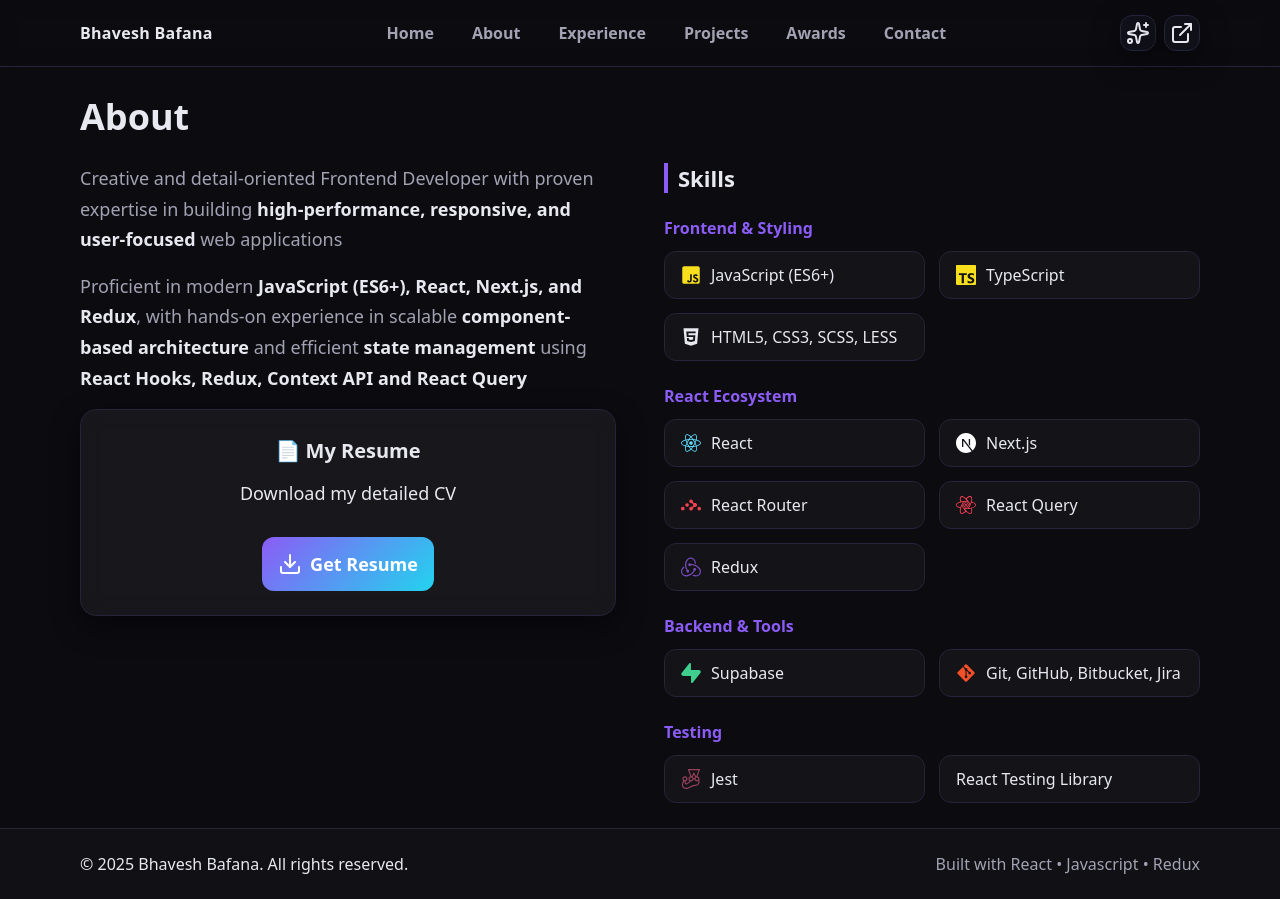
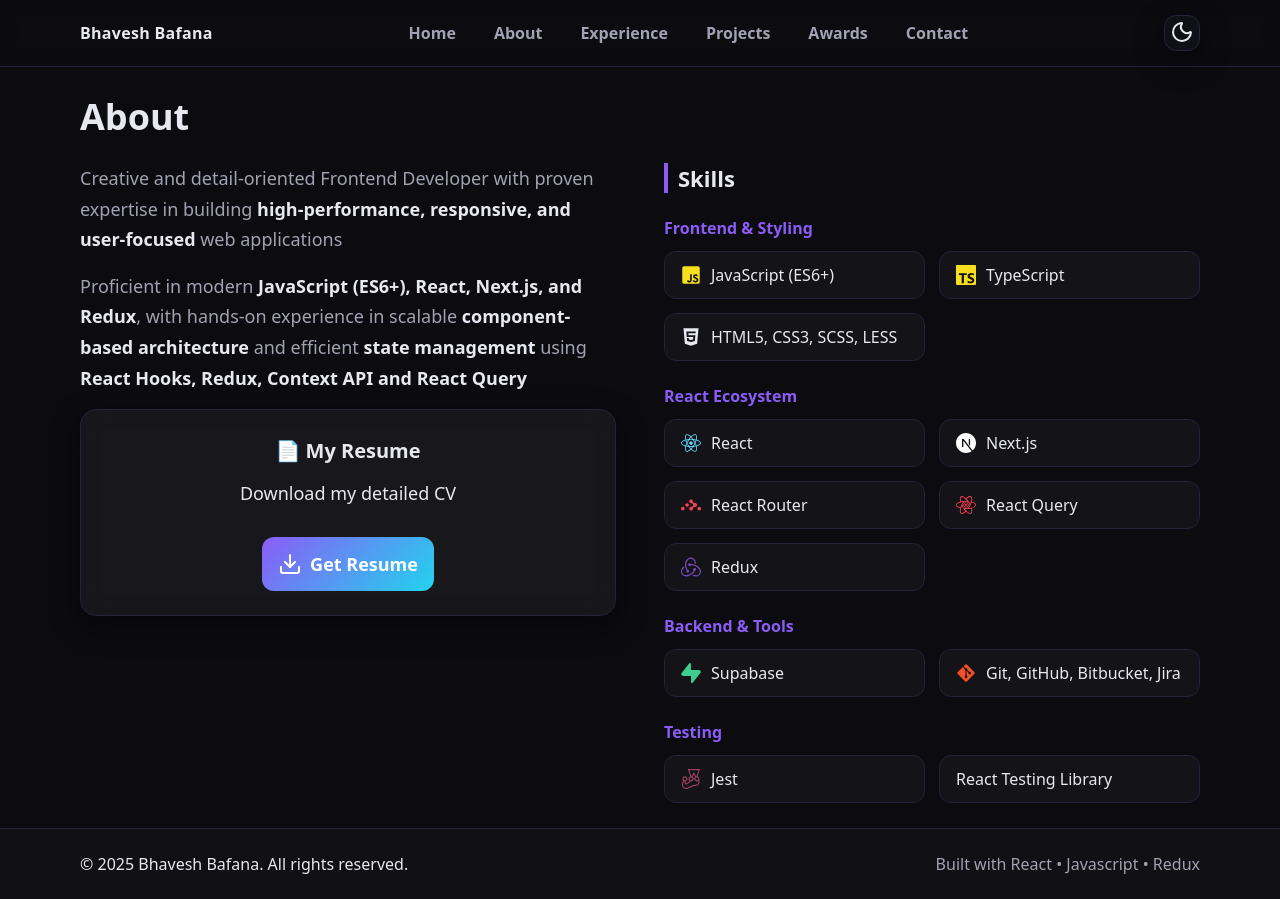
Before and after one commit to Bhavesh210996/Portfolio-Bhavesh_Bafana, a React (Vite) app: page /about in a window 1280 px wide. Built offline with nearby package versions, Linux system fonts and the light colour scheme.

Commit message:
themeToggle changes

```diff
--- a/src/App.css
+++ /dev/null
@@ -1,42 +0,0 @@
-/* #root {
-  max-width: 1280px;
-  margin: 0 auto;
-  padding: 2rem;
-  text-align: center;
-} */
-
-.logo {
-  height: 6em;
-  padding: 1.5em;
-  will-change: filter;
-  transition: filter 300ms;
-}
-.logo:hover {
-  filter: drop-shadow(0 0 2em #646cffaa);
-}
-.logo.react:hover {
-  filter: drop-shadow(0 0 2em #61dafbaa);
-}
-
-@keyframes logo-spin {
-  from {
-    transform: rotate(0deg);
-  }
-  to {
-    transform: rotate(360deg);
-  }
-}
-
-@media (prefers-reduced-motion: no-preference) {
-  a:nth-of-type(2) .logo {
-    animation: logo-spin infinite 20s linear;
-  }
-}
-
-/* .card {
-  padding: 2em;
-} */
-
-.read-the-docs {
-  color: #888;
-}
--- a/src/App.tsx
+++ b/src/App.tsx
@@ -1,5 +1,4 @@
 import { useSelector } from 'react-redux';
-import './App.css'
 import { useEffect } from 'react';
 import { useAccentClass } from './hooks/useAccentClass';
 import { cn } from './utils/helper';
--- a/src/components/Header.tsx
+++ b/src/components/Header.tsx
@@ -5,10 +5,12 @@
 import { Link } from "react-router-dom";
 import { ExternalLink, Rocket, Sparkles } from "lucide-react";
 import { RootState } from "../store/store";
+import { Button } from "./UI/Button";
+import { ThemeToggle } from "./Header/ThemeToggle";
 
 export const Header = () => {
   const dispatch = useDispatch();
-  const { menuOpen } = useSelector((s: RootState) => s.theme);
+  const { menuOpen, theme } = useSelector((s: RootState) => s.theme);
   const accent = useAccentClass();
   return (
     <header className={cn("header", accent)}>
@@ -29,11 +31,10 @@
           ))}
         </nav>
         <div className="header__actions">
-          <button className="iconbtn" onClick={() => dispatch(toggleTheme())}><Sparkles /></button>
-          <button className="iconbtn" onClick={() => dispatch(cycleAccent())}><ExternalLink /></button>
-          <button className="hamburger" onClick={() => dispatch(setMenu(!menuOpen))}>
-            <span /><span /><span />
-          </button>
+
+          <Button className="iconbtn" onClick={() => dispatch(toggleTheme())}><ThemeToggle themeStyle={theme}/></Button>
+          {/* <Button onClick={() => dispatch(cycleAccent())}><ExternalLink /></Button> */}
+          <Button className="hamburger" onClick={() => dispatch(setMenu(!menuOpen))}><span /><span /><span /></Button>
         </div>
       </div>
     </header>
--- /dev/null
+++ b/src/components/Header/ThemeToggle.tsx
@@ -0,0 +1,30 @@
+import { AnimatePresence, motion } from "framer-motion";
+import { Moon, Sun } from "lucide-react";
+
+export const ThemeToggle = ({themeStyle}: {themeStyle: string}) => {
+    return(
+        <AnimatePresence mode="wait">
+            { themeStyle === "dark" ?
+                <motion.div
+                    key="moon"
+                    initial={{ rotate: -90, opacity: 0 }}
+                    animate={{ rotate: 0, opacity: 1 }}
+                    exit={{ rotate: 90, opacity: 0 }}
+                    transition={{ duration: 0.3 }}
+                    >
+                    <Moon />
+                </motion.div>
+                :
+                <motion.div
+                    key="sun"
+                    initial={{ rotate: 90, opacity: 0 }}
+                    animate={{ rotate: 0, opacity: 1 }}
+                    exit={{ rotate: -90, opacity: 0 }}
+                    transition={{ duration: 0.3 }}
+                    >
+                    <Sun />
+                </motion.div>
+            }
+        </AnimatePresence>
+    )
+}
--- /dev/null
+++ b/src/components/UI/Button.tsx
@@ -0,0 +1,10 @@
+interface ButtonProps {
+    className: string;
+    onClick: () => void;
+    children: React.ReactNode;
+}
+export const Button = ({className, onClick, children}: ButtonProps) => {
+    return (
+        <button className={className} onClick={onClick}>{children}</button>
+    )
+}
--- a/src/main.tsx
+++ b/src/main.tsx
@@ -1,5 +1,4 @@
 import { StrictMode } from 'react'
-import './index.css'
 import './styles/main.scss'
 import { Provider } from 'react-redux'
 import { BrowserRouter } from 'react-router-dom'
--- a/src/styles/main.scss
+++ b/src/styles/main.scss
@@ -32,3 +32,6 @@
 .muted {
   color: var(--muted);
 }
+main{
+  min-height: calc(100vh - 8vw);
+}
```
Also changed, not shown: src/index.css (deleted, +0 -68 lines).
